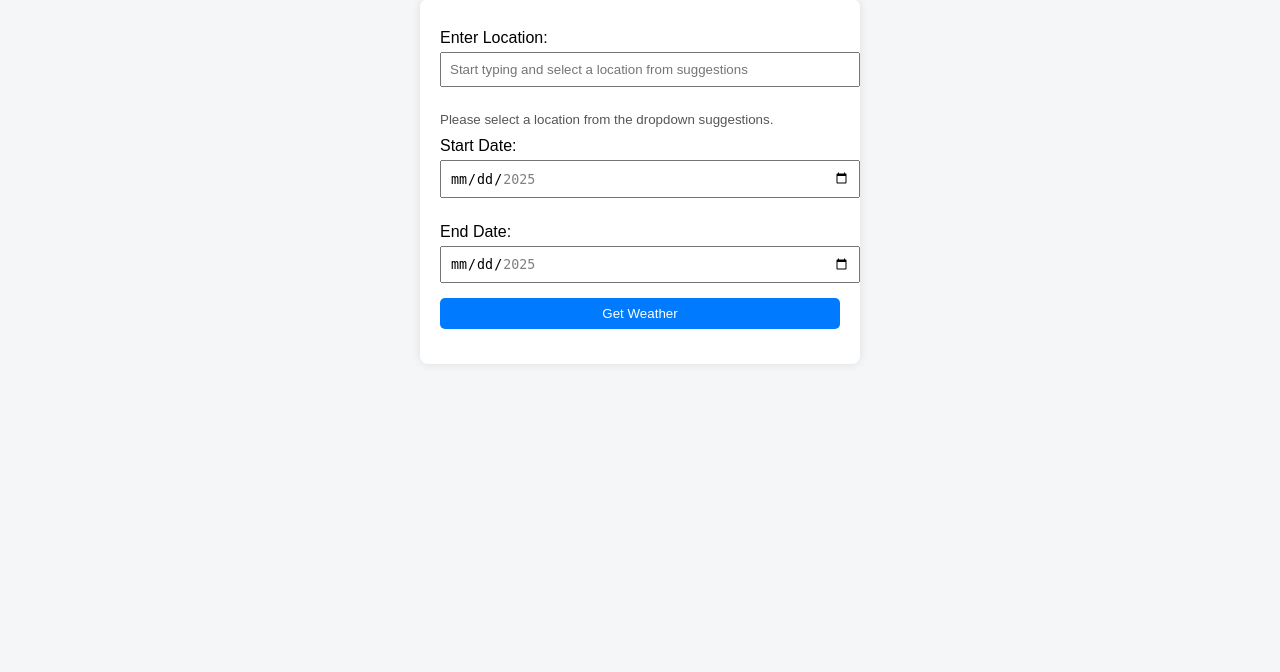
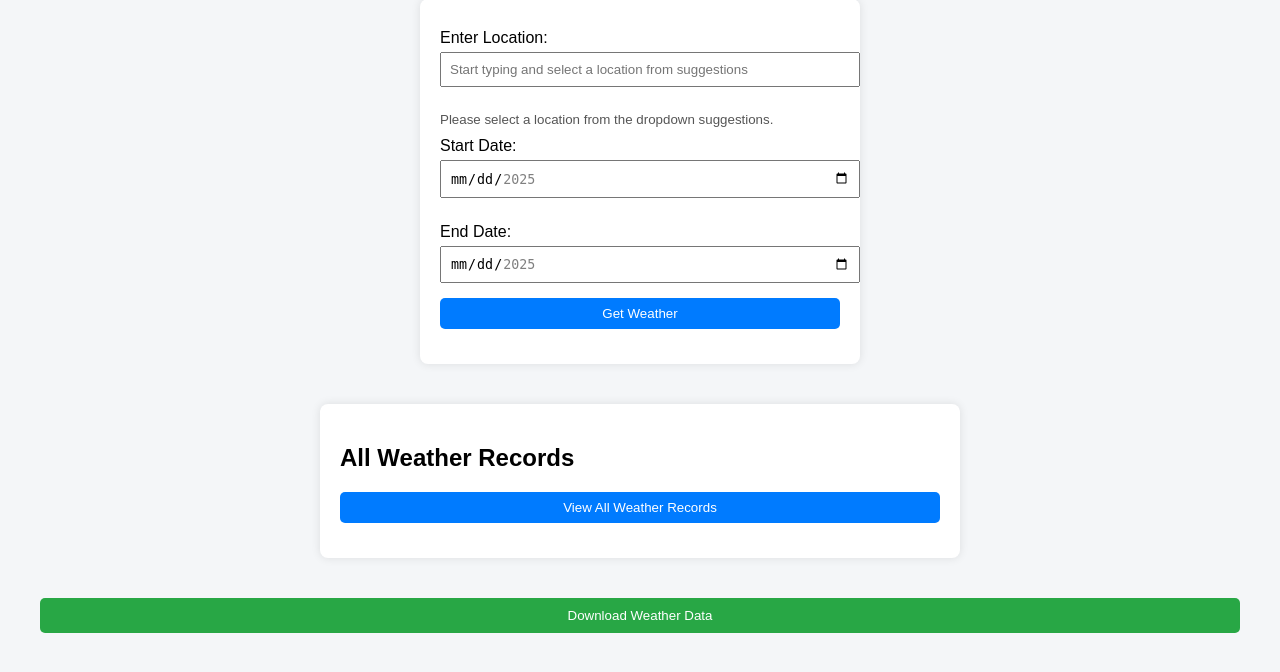
Before and after one commit to rkaur2612/weather-app-backend, a FastAPI app: page / in a window 1280 px wide. Shown: the part 99-771 px from the top of the page. Run offline with FastAPI, Linux system fonts and the light colour scheme.

Commit message:
db read and download feature

```diff
--- a/app/main.py
+++ b/app/main.py
@@ -1,11 +1,12 @@
-#backup main
-
 from fastapi import FastAPI, Request, Form, Depends
-from fastapi.responses import HTMLResponse, JSONResponse
+from fastapi.responses import HTMLResponse, JSONResponse, StreamingResponse
 from fastapi.templating import Jinja2Templates
 from sqlalchemy.orm import Session
 from datetime import datetime, timedelta
 import requests
+import csv
+from typing import List
+from io import StringIO
 
 from app.database import SessionLocal, engine
 import app.models as models
@@ -30,21 +31,6 @@ def get_db():
 @app.get("/", response_class=HTMLResponse)
 def home(request: Request):
     return templates.TemplateResponse("index.html", {"request": request})
-
-# Route to search valid locations
-# @app.get("/search_location", response_class=HTMLResponse)
-# def search_location(request: Request, q: str):
-#     try:
-#         response = requests.get(
-#             "https://api.weatherapi.com/v1/search.json",
-#             params={"key": "04dcb7c9e5154d13a68191510252808", "q": q}
-#         )
-#         locations = response.json()
-#         # Return list of names
-#         location_names = [loc["name"] + (", " + loc["region"] if loc.get("region") else "") for loc in locations]
-#         return {"locations": location_names}
-#     except Exception as e:
-#         return {"locations": [], "error": str(e)}
 
 # Route to search valid locations (autocomplete)
 @app.get("/search_location", response_class=JSONResponse)
@@ -186,3 +172,33 @@ def get_weather(
         return templates.TemplateResponse(
             "index.html", {"request": request, "error": str(e)}
         )
+
+@app.get("/weather")
+def get_all_weather(db: Session = Depends(get_db)):
+    records = db.query(models.Weather).all()
+    return records
+
+@app.get("/export/csv")
+def export_weather_csv(db: Session = Depends(get_db)):
+    # Fetch all weather records
+    records = db.query(models.Weather).all()
+
+    # Create a CSV in memory
+    output = StringIO()
+    writer = csv.writer(output)
+
+    # Write header
+    writer.writerow(["Location", "Date", "Temperature(°C)", "Description", "Humidity(%)", "Wind Speed(kph)"])
+
+    # Write data rows
+    for rec in records:
+        writer.writerow([rec.location, rec.date, rec.temperature, rec.description, rec.humidity, rec.wind_speed])
+
+    output.seek(0)
+
+    # Return as downloadable file
+    return StreamingResponse(
+        output,
+        media_type="text/csv",
+        headers={"Content-Disposition": "attachment; filename=weather_data.csv"}
+    )
--- a/app/templates/index.html
+++ b/app/templates/index.html
@@ -119,6 +119,33 @@
     </div>
     {% endif %}
 
+    <div class="results">
+    <h2>All Weather Records</h2>
+    <button id="view-all-btn" style="margin-bottom: 15px;">View All Weather Records</button>
+    <table id="weather-table" border="1" cellpadding="8" cellspacing="0" style="width:100%; border-collapse: collapse; display:none;">
+        <thead>
+            <tr>
+                <th>Location</th>
+                <th>Date</th>
+                <th>Temperature (°C)</th>
+                <th>Description</th>
+                <th>Humidity (%)</th>
+                <th>Wind Speed (kph)</th>
+            </tr>
+        </thead>
+        <tbody></tbody>
+    </table>
+    </div>
+
+    <!-- CSV Download Button -->
+    <div style="text-align:center; margin-top:20px;">
+        <a href="/export/csv" target="_blank">
+            <button type="button" style="background:#28a745; color:white; padding:10px 20px; border:none; border-radius:5px; cursor:pointer;">
+                Download Weather Data
+            </button>
+        </a>
+    </div>
+
     <script>
         const locationInput = document.getElementById("location");
         const suggestionsBox = document.getElementById("location_suggestions");
@@ -195,6 +222,36 @@
 
         document.getElementById('end_date').setAttribute('min', formatDate(today));
         document.getElementById('end_date').setAttribute('max', formatDate(maxDate));
+
+        document.getElementById("view-all-btn").addEventListener("click", async () => {
+        try {
+            const res = await fetch("/weather"); // GET request
+            const data = await res.json();
+
+            const table = document.getElementById("weather-table");
+            const tbody = table.querySelector("tbody");
+            tbody.innerHTML = ""; // clear previous rows
+
+            data.forEach(item => {
+                const row = document.createElement("tr");
+                row.innerHTML = `
+                    <td>${item.location}</td>
+                    <td>${item.date}</td>
+                    <td>${item.temperature ?? "-"}</td>
+                    <td>${item.description ?? "-"}</td>
+                    <td>${item.humidity ?? "-"}</td>
+                    <td>${item.wind_speed ?? "-"}</td>
+            `   ;
+                tbody.appendChild(row);
+            });
+
+            table.style.display = "table"; // show table
+
+        } catch (err) {
+            alert("Error fetching weather data: " + err);
+        }
+    });
     </script>
+
 </body>
 </html>
```
Also changed, not shown: app/schemas.py (+12 -0 lines).
